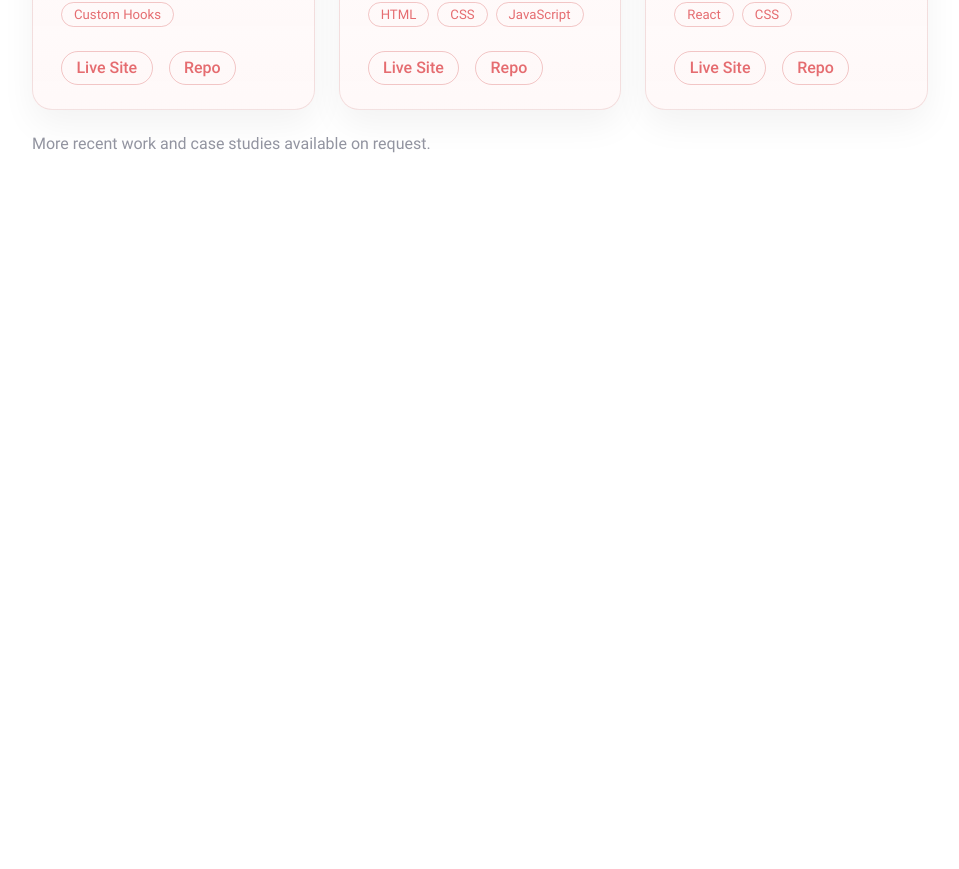
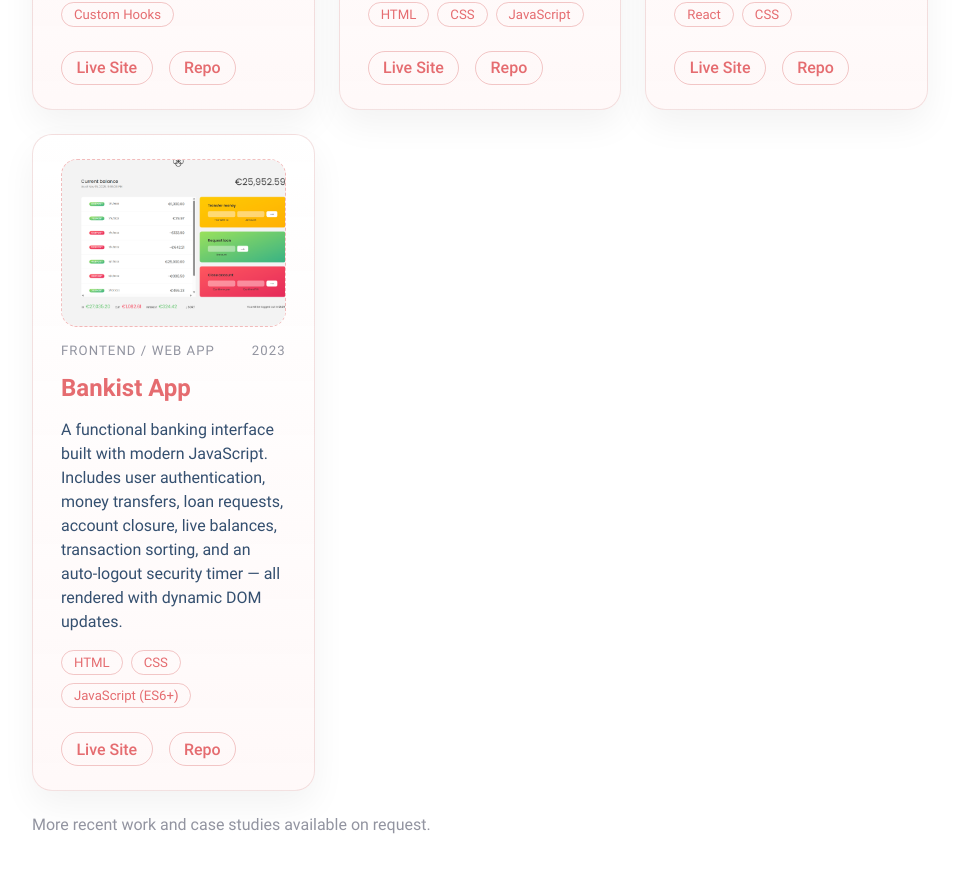
Before and after one commit to Souflogi/portfolio, a React (Vite) app: page /works in a window 1280 px wide. Shown: the part 2140-3009 px from the top of the page, without its empty margins (256-1215 px from the left). Before the commit the page ends 2357 px from the top, so only its background shows below. Built offline with nearby package versions, Linux system fonts and the light colour scheme.

Commit message:
Refactor code structure for improved readability and maintainability

```diff
--- a/src/pages/works/WorkPage.jsx
+++ b/src/pages/works/WorkPage.jsx
@@ -9,6 +9,7 @@ import cityscoper from "../../assets/images/works/cityscoper.png";
 import quiz from "../../assets/images/works/quiz.png";
 import manage from "../../assets/images/works/manage.png";
 import score from "../../assets/images/works/score.png";
+import simplebank from "../../assets/images/works/simplebank.png";
 
 const projects = [
   {
@@ -121,6 +122,19 @@ const projects = [
     imgAlt:
       "Gamified XP level tracker with glowing progress bar and score input",
   },
+  {
+    title: "Bankist App",
+    summary:
+      "A functional banking interface built with modern JavaScript. Includes user authentication, money transfers, loan requests, account closure, live balances, transaction sorting, and an auto-logout security timer — all rendered with dynamic DOM updates.",
+    category: "Frontend / Web App",
+    year: "2023",
+    stack: ["HTML", "CSS", "JavaScript (ES6+)"],
+    demo: "https://souflogi.github.io/Banky/",
+    repo: "https://github.com/Souflogi/Banky.git",
+    image: simplebank,
+    imgAlt:
+      "Bankist dashboard showing balance, transactions, and money transfer form",
+  },
 ];
 
 function WorkPage() {
```
Also changed, not shown: src/assets/images/works/simplebank.png (added).
